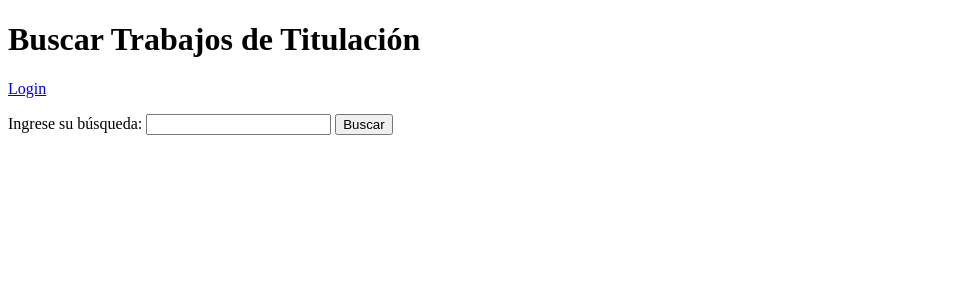
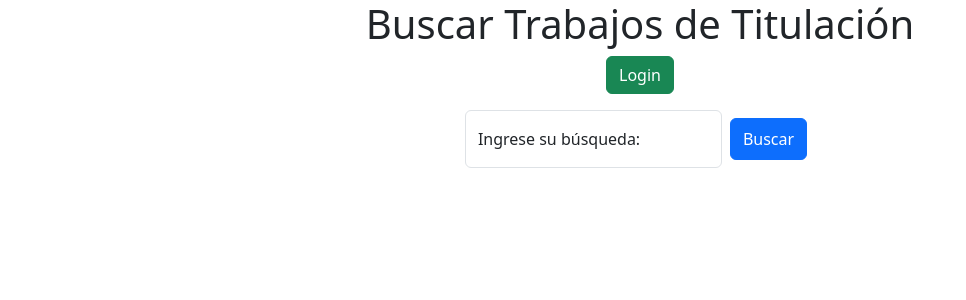
Before and after one commit to AtzinLeyva/TesisRepositorio, a Flask app: page / in a window 1280 px wide. Shown: the top 300 px of the page, without its empty margins (0-966 px from the left). Run offline with Flask 3, Linux system fonts and the light colour scheme.

Commit message:
Estilo de la barra de busqueda

```diff
--- a/templates/index.html
+++ b/templates/index.html
@@ -1,6 +1,8 @@
 <!DOCTYPE html>
 <html lang="en">
 <head>
+    <link href="https://cdn.jsdelivr.net/npm/bootstrap@5.3.3/dist/css/bootstrap.min.css" rel="stylesheet" integrity="sha384-QWTKZyjpPEjISv5WaRU9OFeRpok6YctnYmDr5pNlyT2bRjXh0JMhjY6hW+ALEwIH" crossorigin="anonymous">
+    <script src="https://cdn.jsdelivr.net/npm/bootstrap@5.3.3/dist/js/bootstrap.bundle.min.js" integrity="sha384-YvpcrYf0tY3lHB60NNkmXc5s9fDVZLESaAA55NDzOxhy9GkcIdslK1eN7N6jIeHz" crossorigin="anonymous"></script>
     <meta charset="UTF-8">
     <title>Búsqueda de Trabajos de Titulación</title>
     <script>
@@ -26,6 +28,7 @@
     </script>
 </head>
 <body>
+    <div class="container d-flex align-items-center flex-column">
         <h1>Buscar Trabajos de Titulación</h1>
         {% if current_user.is_authenticated %}
             <p>Logged in as: {{ current_user.username }} | <a href="{{ url_for('logout') }}">Logout</a></p>
@@ -40,13 +43,16 @@
             <a href="/register_thesis">Registrar Trabajos de Titulación</a><br>
             <a href="/register_student">Registrar Alumno</a><br>
         {% else %}
-        <p><a href="{{ url_for('login') }}">Login</a></p>
+            <p><a href="{{ url_for('login') }}" class="btn btn-success">Login</a></p>
         {% endif %}
         <form id="searchForm" action="/search" method="post">
+            <div class="form-floating mb-3 d-flex flex-row">
+                <input type="text" class="form-control" id="query" name="query" placeholder="tesis" required>
                 <label for="query">Ingrese su búsqueda:</label>
-        <input type="text" id="query" name="query" required>
-        <button type="submit">Buscar</button>
+                <button type="submit" class="btn btn-primary m-2">Buscar</button>
+            </div>
         </form>
         <div id="results"></div>
+    </div>
 </body>
 </html>
```
Also changed, not shown: 1 other file. Lines whose indentation alone changed are shown as unchanged.
